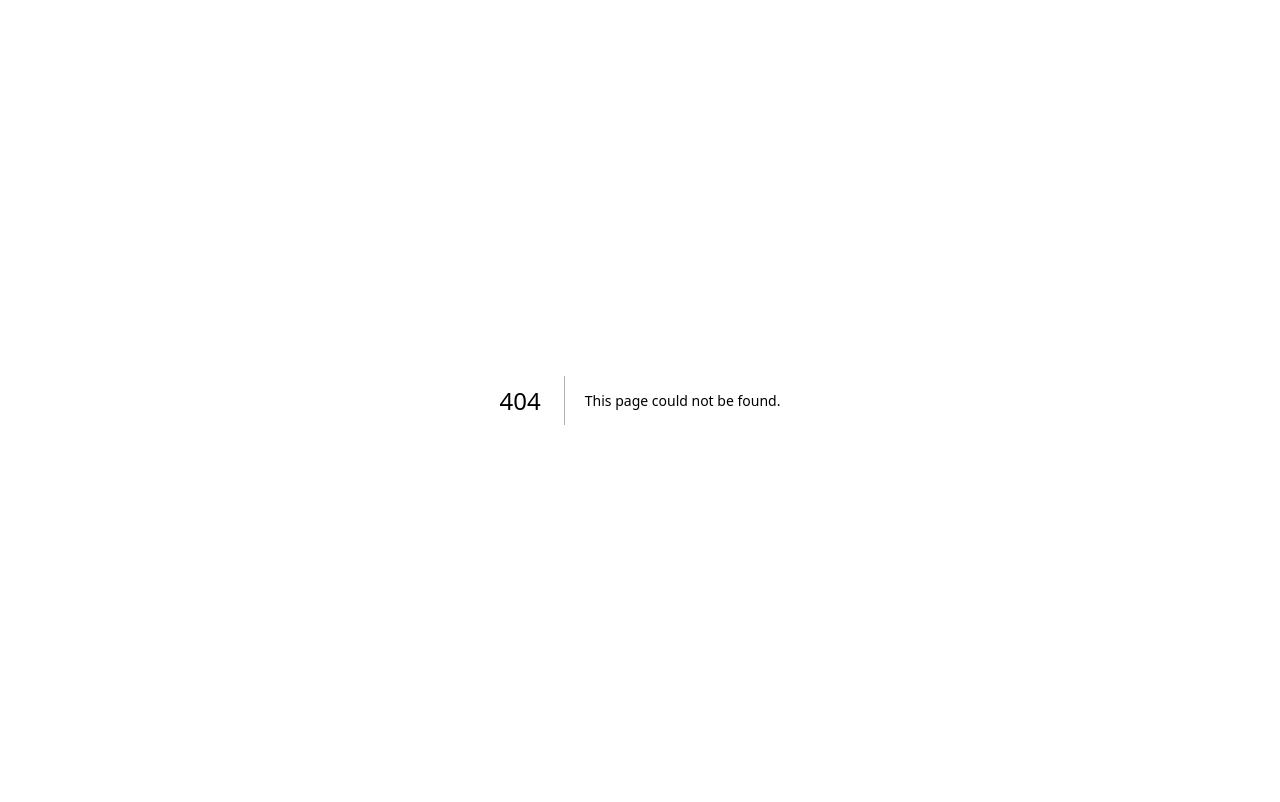
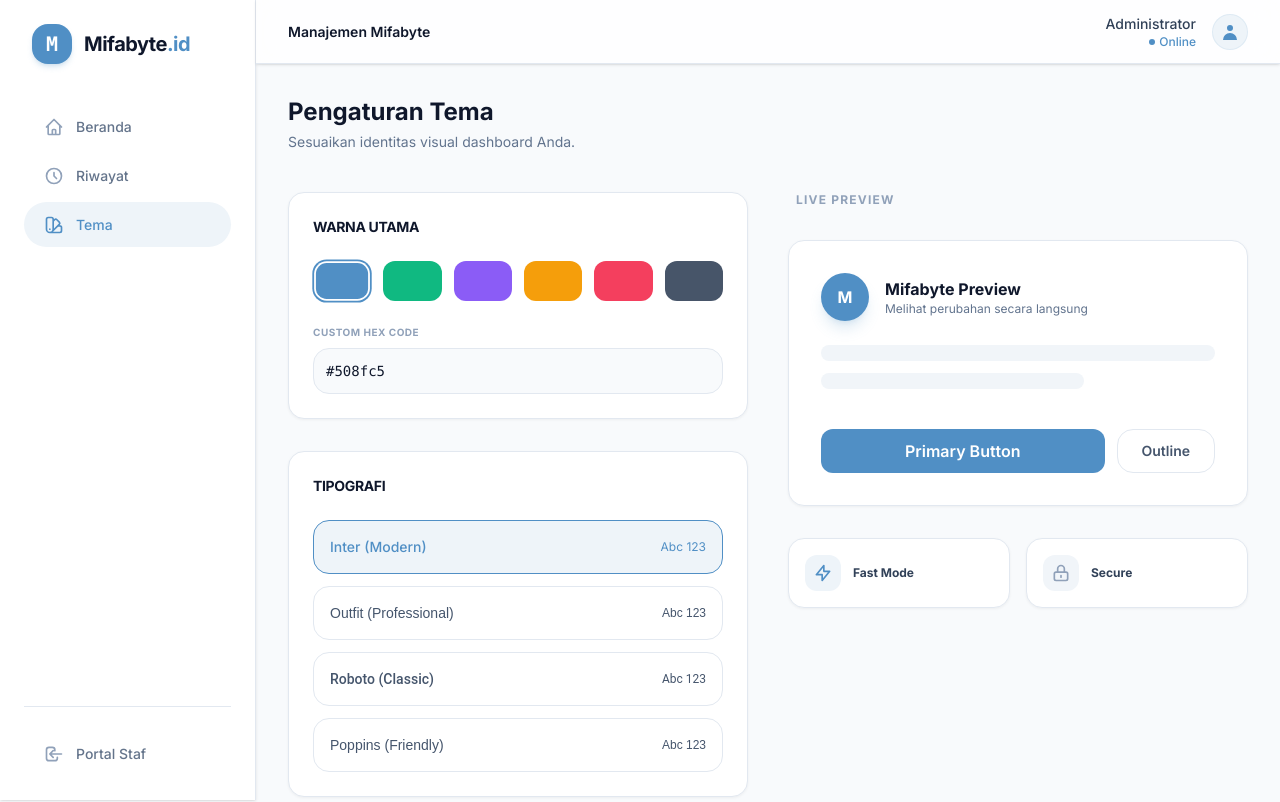
Before and after one commit to MakdumIbrohim/mifabye-finance, a Next.js app: page /settings/theme in a window 1280 px wide. Before the commit this address had no page. Shown: the top 802 px of the page. Built offline with nearby package versions, Linux system fonts and the light colour scheme.

Commit message:
feat: implement dynamic theme customization with persistent CSS variables and settings UI

```diff
--- /dev/null
+++ b/app/(dashboard)/settings/theme/page.tsx
@@ -0,0 +1,161 @@
+"use client";
+
+import { useTheme } from "@/context/ThemeContext";
+
+const PRESET_COLORS = [
+  { name: "Mifabyte Blue", hex: "#508fc5" },
+  { name: "Emerald", hex: "#10b981" },
+  { name: "Violet", hex: "#8b5cf6" },
+  { name: "Orange", hex: "#f59e0b" },
+  { name: "Rose", hex: "#f43f5e" },
+  { name: "Slate", hex: "#475569" },
+];
+
+const FONTS = [
+  { name: "Inter (Modern)", value: "'Inter', sans-serif" },
+  { name: "Outfit (Professional)", value: "'Outfit', sans-serif" },
+  { name: "Roboto (Classic)", value: "'Roboto', sans-serif" },
+  { name: "Poppins (Friendly)", value: "'Poppins', sans-serif" },
+];
+
+const RADIUS_OPTIONS = [
+  { name: "Sharp", value: "0px" },
+  { name: "Soft", value: "0.5rem" },
+  { name: "Standard", value: "1rem" },
+  { name: "Round", value: "1.5rem" },
+];
+
+export default function ThemeSettingsPage() {
+  const { primaryColor, fontFamily, borderRadius, setTheme } = useTheme();
+
+  return (
+    <div className="space-y-10 pb-20">
+      <section>
+        <h1 className="text-2xl font-bold text-slate-900 mb-1">Pengaturan Tema</h1>
+        <p className="text-sm text-slate-500">Sesuaikan identitas visual dashboard Anda.</p>
+      </section>
+
+      <div className="grid grid-cols-1 lg:grid-cols-2 gap-10">
+        {/* Controls */}
+        <div className="space-y-8">
+          {/* Color Picker */}
+          <section className="subtle-card p-6">
+            <h3 className="text-sm font-bold text-slate-900 mb-6 uppercase tracking-tight">Warna Utama</h3>
+            <div className="grid grid-cols-6 gap-3 mb-6">
+              {PRESET_COLORS.map((color) => (
+                <button
+                  key={color.hex}
+                  onClick={() => setTheme({ primaryColor: color.hex })}
+                  className={`h-10 w-full rounded-lg transition-all ${
+                    primaryColor === color.hex ? "ring-2 ring-primary ring-offset-2 scale-90" : "hover:scale-105"
+                  }`}
+                  style={{ backgroundColor: color.hex }}
+                  title={color.name}
+                />
+              ))}
+            </div>
+            <div>
+              <label className="text-[10px] font-bold text-slate-400 uppercase tracking-wider mb-2 block">Custom Hex Code</label>
+              <input
+                type="text"
+                value={primaryColor}
+                onChange={(e) => setTheme({ primaryColor: e.target.value })}
+                className="w-full bg-slate-50 border border-border-light rounded-xl p-3 text-slate-900 focus:outline-none focus:ring-2 focus:ring-primary/20 transition-all text-sm font-mono"
+              />
+            </div>
+          </section>
+
+          {/* Typography */}
+          <section className="subtle-card p-6">
+            <h3 className="text-sm font-bold text-slate-900 mb-6 uppercase tracking-tight">Tipografi</h3>
+            <div className="space-y-3">
+              {FONTS.map((font) => (
+                <button
+                  key={font.value}
+                  onClick={() => setTheme({ fontFamily: font.value })}
+                  className={`w-full p-4 rounded-xl border flex items-center justify-between transition-all ${
+                    fontFamily === font.value
+                      ? "border-primary bg-primary-light text-primary"
+                      : "border-border-light bg-white text-slate-600 hover:border-slate-300"
+                  }`}
+                  style={{ fontFamily: font.value }}
+                >
+                  <span className="text-sm font-medium">{font.name}</span>
+                  <span className="text-xs">Abc 123</span>
+                </button>
+              ))}
+            </div>
+          </section>
+
+          {/* Border Radius */}
+          <section className="subtle-card p-6">
+            <h3 className="text-sm font-bold text-slate-900 mb-6 uppercase tracking-tight">Sudut Komponen (Radius)</h3>
+            <div className="grid grid-cols-2 gap-4">
+              {RADIUS_OPTIONS.map((option) => (
+                <button
+                  key={option.value}
+                  onClick={() => setTheme({ borderRadius: option.value })}
+                  className={`p-4 rounded-xl border transition-all ${
+                    borderRadius === option.value
+                      ? "border-primary bg-primary-light text-primary font-bold"
+                      : "border-border-light bg-white text-slate-600 hover:border-slate-300"
+                  }`}
+                >
+                  <span className="text-sm">{option.name}</span>
+                </button>
+              ))}
+            </div>
+          </section>
+        </div>
+
+        {/* Preview */}
+        <div className="space-y-8 sticky top-8 h-fit">
+          <h3 className="text-xs font-bold text-slate-400 uppercase tracking-widest pl-2">Live Preview</h3>
+
+          <div className="subtle-card p-8 space-y-6">
+            <div className="flex items-center gap-4">
+              <div className="w-12 h-12 rounded-full bg-primary flex items-center justify-center text-white font-bold shadow-lg shadow-primary/20">
+                M
+              </div>
+              <div>
+                <h4 className="font-bold text-slate-900">Mifabyte Preview</h4>
+                <p className="text-xs text-slate-500">Melihat perubahan secara langsung</p>
+              </div>
+            </div>
+
+            <div className="space-y-3">
+              <div className="h-4 w-full bg-slate-100 rounded-md" />
+              <div className="h-4 w-2/3 bg-slate-100 rounded-md" />
+            </div>
+
+            <div className="pt-4 flex gap-3">
+              <button className="btn-primary flex-1">Primary Button</button>
+              <button className="px-6 py-2 border border-border-light text-slate-600 text-sm font-semibold rounded-xl hover:bg-slate-50 transition-all">
+                Outline
+              </button>
+            </div>
+          </div>
+
+          <div className="grid grid-cols-2 gap-4">
+            <div className="subtle-card p-4 flex items-center gap-3">
+              <div className="p-2 bg-primary-light rounded-lg text-primary">
+                <svg className="w-5 h-5" fill="none" stroke="currentColor" viewBox="0 0 24 24">
+                  <path strokeLinecap="round" strokeLinejoin="round" strokeWidth={2} d="M13 10V3L4 14h7v7l9-11h-7z" />
+                </svg>
+              </div>
+              <span className="text-xs font-bold text-slate-700">Fast Mode</span>
+            </div>
+            <div className="subtle-card p-4 flex items-center gap-3">
+              <div className="p-2 bg-slate-100 rounded-lg text-slate-400">
+                <svg className="w-5 h-5" fill="none" stroke="currentColor" viewBox="0 0 24 24">
+                  <path strokeLinecap="round" strokeLinejoin="round" strokeWidth={2} d="M12 15v2m-6 4h12a2 2 0 002-2v-6a2 2 0 00-2-2H6a2 2 0 00-2 2v6a2 2 0 002 2zm10-10V7a4 4 0 00-8 0v4h8z" />
+                </svg>
+              </div>
+              <span className="text-xs font-bold text-slate-700">Secure</span>
+            </div>
+          </div>
+        </div>
+      </div>
+    </div>
+  );
+}
--- a/app/globals.css
+++ b/app/globals.css
@@ -1,25 +1,33 @@
 @import "tailwindcss";
 
 @theme {
-  --color-primary: #508fc5;
-  --color-primary-light: #f0f7ff;
+  --color-primary: var(--primary);
+  --color-primary-light: var(--primary-light);
   --color-secondary: #64748b;
   --color-bg-light: #f8fafc;
   --color-border-light: #e2e8f0;
+
+  --radius-xl: var(--radius);
+  --radius-lg: calc(var(--radius) * 0.75);
+  --radius-md: calc(var(--radius) * 0.5);
+
+  --font-sans: var(--font-main);
 }
 
 :root {
   --background: #f8fafc;
   --foreground: #0f172a;
   --primary: #508fc5;
-  --primary-light: #f0f7ff;
+  --primary-light: color-mix(in srgb, var(--primary), white 90%);
   --border: #e2e8f0;
+  --radius: 1rem;
+  --font-main: 'Inter', system-ui, -apple-system, sans-serif;
 }
 
 body {
   background-color: var(--background);
   color: var(--foreground);
-  font-family: 'Inter', system-ui, -apple-system, sans-serif;
+  font-family: var(--font-main);
   min-height: 100vh;
 }
 
@@ -27,7 +35,7 @@ body {
   .subtle-card {
     background: #ffffff;
     border: 1px solid var(--border);
-    border-radius: 1rem;
+    border-radius: var(--radius);
     box-shadow: 0 1px 3px 0 rgba(0, 0, 0, 0.05);
     transition: all 0.2s ease;
   }
@@ -42,7 +50,7 @@ body {
     align-items: center;
     gap: 0.75rem;
     padding: 0.75rem 1.25rem;
-    border-radius: 9999px; /* Pill shape from reference image */
+    border-radius: 9999px; /* Pill shape remains standard but can be adjusted if needed */
     color: #64748b;
     font-size: 0.875rem;
     font-weight: 500;
@@ -64,7 +72,7 @@ body {
     color: #ffffff;
     font-weight: 600;
     padding: 0.625rem 1.5rem;
-    border-radius: 0.75rem;
+    border-radius: calc(var(--radius) * 0.75);
     transition: all 0.2s ease;
     display: inline-flex;
     align-items: center;
@@ -74,7 +82,7 @@ body {
 
   .btn-primary:hover {
     opacity: 0.9;
-    box-shadow: 0 4px 12px rgba(59, 130, 246, 0.25);
+    box-shadow: 0 4px 12px color-mix(in srgb, var(--primary), transparent 75%);
   }
 
   .gradient-text {
--- a/app/layout.tsx
+++ b/app/layout.tsx
@@ -12,16 +12,20 @@ export const metadata: Metadata = {
   description: "Modern dashboard for managing joki services and finances.",
 };
 
+import { ThemeProvider } from "@/context/ThemeContext";
+
 export default function RootLayout({
   children,
 }: Readonly<{
   children: React.ReactNode;
 }>) {
   return (
-    <html lang="en" className={`${inter.variable} antialiased selection:bg-primary/30 selection:text-primary`}>
-      <body className="min-h-screen bg-dark-bg text-foreground overflow-x-hidden">
-        {children}
-      </body>
+    <html lang="en" suppressHydrationWarning className={`${inter.variable} antialiased selection:bg-primary/30 selection:text-primary`}>
+      <ThemeProvider>
+        <body className="min-h-screen bg-dark-bg text-foreground overflow-x-hidden">
+          {children}
+        </body>
+      </ThemeProvider>
     </html>
   );
 }
--- a/components/Sidebar.tsx
+++ b/components/Sidebar.tsx
@@ -19,6 +19,15 @@ const navItems = [
     icon: (
       <svg className="w-5 h-5" fill="none" stroke="currentColor" viewBox="0 0 24 24">
         <path strokeLinecap="round" strokeLinejoin="round" strokeWidth={2} d="M12 8v4l3 3m6-3a9 9 0 11-18 0 9 9 0 0118 0z" />
+      </svg>
+    ),
+  },
+  {
+    name: "Tema",
+    href: "/settings/theme",
+    icon: (
+      <svg className="w-5 h-5" fill="none" stroke="currentColor" viewBox="0 0 24 24">
+        <path strokeLinecap="round" strokeLinejoin="round" strokeWidth={2} d="M7 21a4 4 0 01-4-4V5a2 2 0 012-2h4a2 2 0 012 2v12a4 4 0 01-4 4zm0 0h12a2 2 0 002-2v-4a2 2 0 00-2-2h-2.343M11 7.343l1.657-1.657a2 2 0 012.828 0l2.829 2.829a2 2 0 010 2.828l-8.486 8.485M7 17h.01" />
       </svg>
     ),
   },
--- /dev/null
+++ b/context/ThemeContext.tsx
@@ -0,0 +1,64 @@
+"use client";
+
+import React, { createContext, useContext, useEffect, useState } from "react";
+
+type ThemeState = {
+  primaryColor: string;
+  fontFamily: string;
+  borderRadius: string;
+};
+
+type ThemeContextType = ThemeState & {
+  setTheme: (theme: Partial<ThemeState>) => void;
+};
+
+const defaultTheme: ThemeState = {
+  primaryColor: "#508fc5",
+  fontFamily: "'Inter', sans-serif",
+  borderRadius: "1rem",
+};
+
+const ThemeContext = createContext<ThemeContextType | undefined>(undefined);
+
+export function ThemeProvider({ children }: { children: React.ReactNode }) {
+  const [theme, setInternalTheme] = useState<ThemeState>(defaultTheme);
+
+  useEffect(() => {
+    // Load from localStorage on mount
+    const saved = localStorage.getItem("mifabyte-theme");
+    if (saved) {
+      try {
+        setInternalTheme(JSON.parse(saved));
+      } catch (e) {
+        console.error("Failed to parse theme", e);
+      }
+    }
+  }, []);
+
+  useEffect(() => {
+    // Apply theme to CSS variables
+    const root = document.documentElement;
+    root.style.setProperty("--primary", theme.primaryColor);
+    root.style.setProperty("--font-main", theme.fontFamily);
+    root.style.setProperty("--radius", theme.borderRadius);
+
+    // Persist
+    localStorage.setItem("mifabyte-theme", JSON.stringify(theme));
+  }, [theme]);
+
+  const setTheme = (newTheme: Partial<ThemeState>) => {
+    setInternalTheme((prev) => ({ ...prev, ...newTheme }));
+  };
+
+  return (
+    <ThemeContext.Provider value={{ ...theme, setTheme }}>
+      {children}
+    </ThemeContext.Provider>
+  );
+}
+
+export function useTheme() {
+  const context = useContext(ThemeContext);
+  if (!context) throw new Error("useTheme must be used within ThemeProvider");
+  return context;
+}
```
